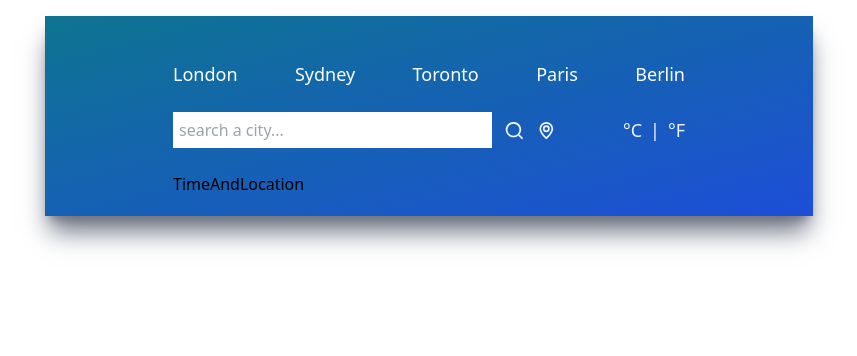
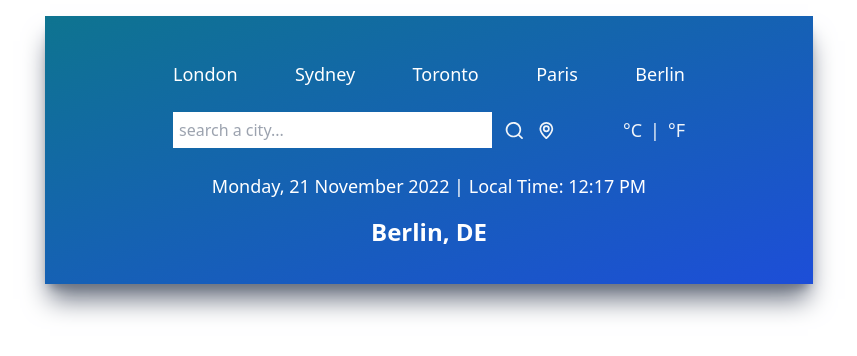
Before and after one commit to Usman-Ubaid/WeatherApp, a React (Create React App) app in the folder weather-app/: page / in a window 1280 px wide. Shown: the top 356 px of the page, without its empty margins (211-1068 px from the left). Built offline with nearby package versions, Linux system fonts and the light colour scheme.

Commit message:
Styling the TimeAndLocation component.

```diff
--- a/weather-app/src/components/TimeAndLocation.js
+++ b/weather-app/src/components/TimeAndLocation.js
@@ -1,5 +1,17 @@
 const TimeAndLocation = () => {
-  return <div>TimeAndLocation</div>;
+  return (
+    <div>
+      <div className="text-center my-4">
+        <p className="text-white text-lg font-light">
+          Monday, 21 November 2022 | Local Time: 12:17 PM
+        </p>
+      </div>
+
+      <div className="text-center my-4">
+        <p className="text-white text-2xl font-bold">Berlin, DE</p>
+      </div>
+    </div>
+  );
 };
 
 export default TimeAndLocation;
```
